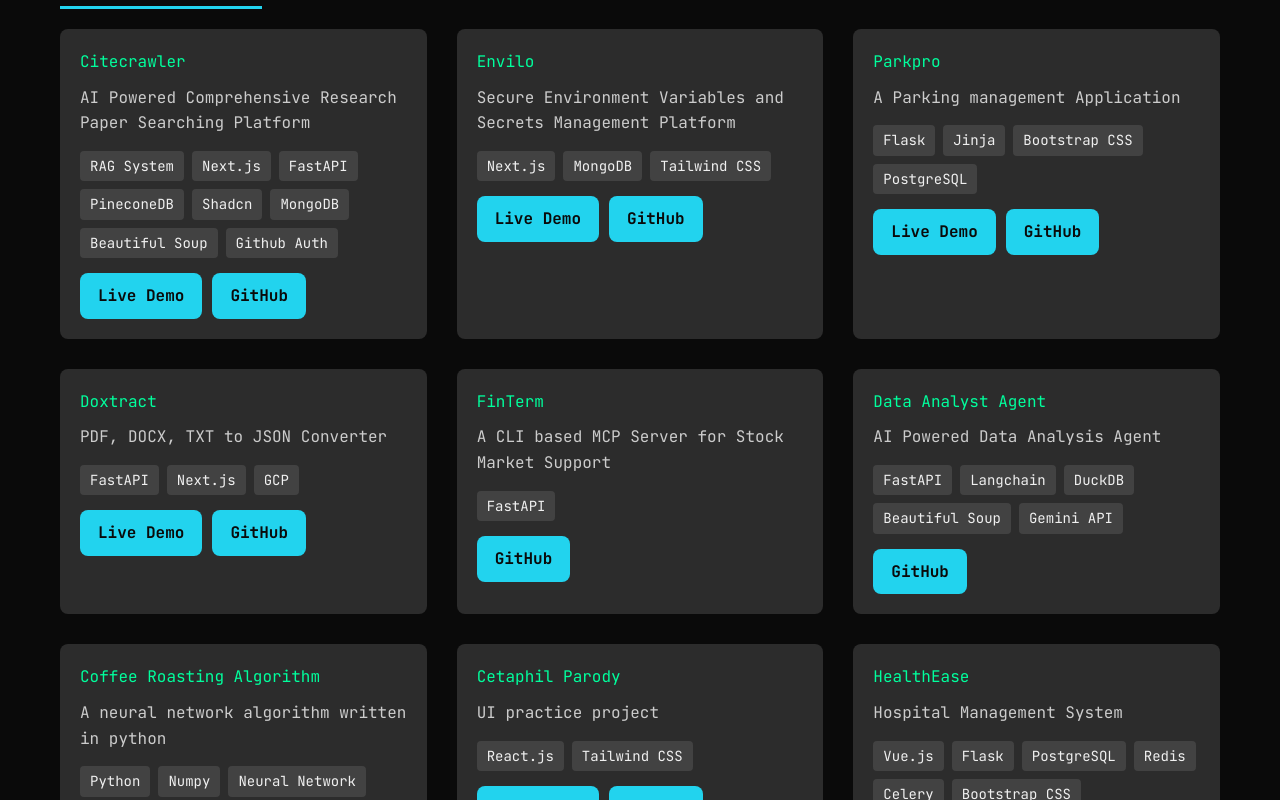
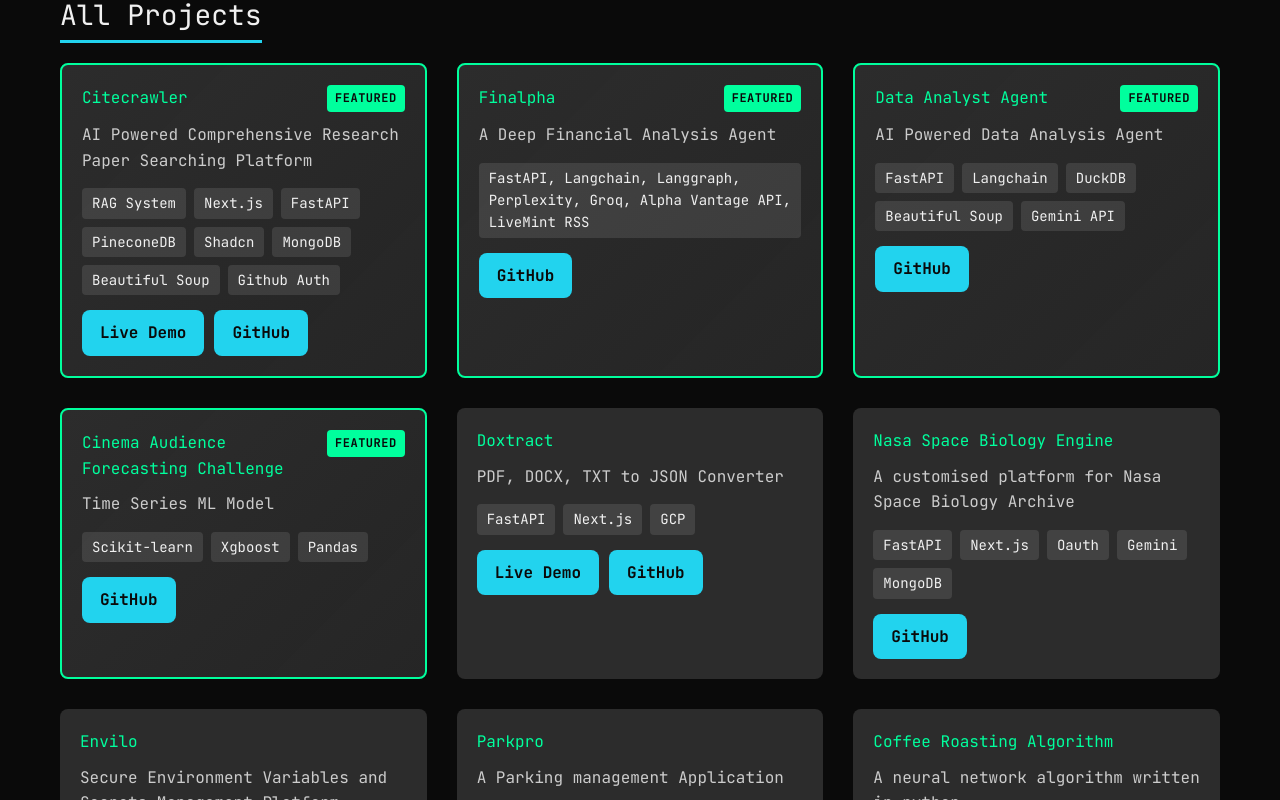
Before and after one commit to Shreyas-prog108/shreyas-portfolio, a Next.js app: page /projects in a window 1280 px wide. Shown: the part 880-1680 px from the top of the page. Built offline with nearby package versions, Linux system fonts and the light colour scheme.

Commit message:
updated portfolio

```diff
--- a/src/app/home/page.tsx
+++ b/src/app/home/page.tsx
@@ -98,33 +98,33 @@ export default function Whoami() {
     "Git", "GitHub", "GitLab", "PineconeDB" ,"Hugging Face"
   ]
 
-  // Featured blog posts (top 3)
-  const featuredBlogs = [
-    {
-      id: 1,
-      title: "Getting Started with Next.js 15",
-      excerpt: "A comprehensive guide to building modern web applications with Next.js 15 and the App Router.",
-      date: "2025-01-05",
-      readTime: "5 min read",
-      tags: ["Next.js", "React", "Web Development"]
-    },
-    {
-      id: 2,
-      title: "Building AI-Powered Applications",
-      excerpt: "Exploring the integration of AI models into web applications using modern frameworks.",
-      date: "2025-01-04",
-      readTime: "8 min read",
-      tags: ["AI", "Machine Learning", "Web Development"]
-    },
-    {
-      id: 3,
-      title: "The Future of Full-Stack Development",
-      excerpt: "Discussing emerging trends and technologies shaping the future of full-stack development.",
-      date: "2025-01-03",
-      readTime: "6 min read",
-      tags: ["Full-Stack", "Technology", "Future"]
-    }
-  ]
+  // // Featured blog posts (top 3)
+  // const featuredBlogs = [
+  //   {
+  //     id: 1,
+  //     title: "Getting Started with Next.js 15",
+  //     excerpt: "A comprehensive guide to building modern web applications with Next.js 15 and the App Router.",
+  //     date: "2025-01-05",
+  //     readTime: "5 min read",
+  //     tags: ["Next.js", "React", "Web Development"]
+  //   },
+  //   {
+  //     id: 2,
+  //     title: "Building AI-Powered Applications",
+  //     excerpt: "Exploring the integration of AI models into web applications using modern frameworks.",
+  //     date: "2025-01-04",
+  //     readTime: "8 min read",
+  //     tags: ["AI", "Machine Learning", "Web Development"]
+  //   },
+  //   {
+  //     id: 3,
+  //     title: "The Future of Full-Stack Development",
+  //     excerpt: "Discussing emerging trends and technologies shaping the future of full-stack development.",
+  //     date: "2025-01-03",
+  //     readTime: "6 min read",
+  //     tags: ["Full-Stack", "Technology", "Future"]
+  //   }
+  // ]
 
   const scrollToSkills = () => {
     const skillsSection = document.getElementById('skills-section')
@@ -174,7 +174,7 @@ export default function Whoami() {
             <div className="terminal-content">
               <p><span className="prompt">welcome@whoami:~$</span> whoami<span className="cursor1"></span></p>
               <p className="output">Shreyas Pandey</p>
-              <p className="output">Full-Stack Developer | AI&ML Developer | Student</p>
+              <p className="output"> AIML Engineer | Student</p>
               <p className="command-prompt" onClick={scrollToSkills} style={{ cursor: 'pointer' }}><span className="prompt">welcome@whoami:~$</span> cat skills.txt</p>
               <p className="command-prompt" onClick={scrollToExperience} style={{ cursor: 'pointer' }}><span className="prompt">welcome@whoami:~$</span> ls Experiences</p>
               <p className="command-prompt" onClick={scrollToProjects} style={{ cursor: 'pointer' }}><span className="prompt">welcome@whoami:~$</span> ls projects</p>
@@ -192,7 +192,7 @@ export default function Whoami() {
           <h2>About Me</h2>
           <div className="about-content">
             <div className="about-text">
-              <p>I&apos;m a passionate front-end developer and student with a focus on creating responsive and user-friendly web applications. My journey in web development started with HTML and CSS, and I&apos;ve since expanded my skills to include JavaScript, React, and various other technologies.</p>
+              <p>I&apos;m a passionate AIML Engineer and student with a focus on creating scalable and impactful AI solutions. My expertise lies around AI Agents, Langchain, Langgraph, AI SDK,NLP, Vector DB, MCP Server, and Machine Learning. </p>
               <p>When I&apos;m not coding, you can find me exploring new technologies, reading tech blogs, or contributing to open-source projects.</p>
             </div>
           </div>
@@ -276,29 +276,30 @@ export default function Whoami() {
             </div>
             <div className="project-card featured-project">
               <div className="project-header">
-                <h3>Envilo</h3>
+                <h3>FinAlpha</h3>
               </div>
-              <p>Secure Environment Variables and Secrets Management Platform</p>
+              <p>A Deep Financial Analysis Agent</p>
               <div className="tech-stack">
-                <span>Next.js</span>
-                <span>MongoDB</span>
-                <span>Tailwind CSS</span>
+                <span>FastAPI</span>
+                <span>Langchain</span>
+                <span>Langgraph</span>
+                <span>Alpha Vantage API</span>
+                <span>Perplexity Deep Search</span>
               </div>
               <div className="project-links">
-                <a href="https://github.com/Shreyas-prog108/envilo" className="button" target="_blank" rel="noopener noreferrer">Live Demo</a>
-                <a href="https://github.com/Shreyas-prog108/envilo" className="button" target="_blank" rel="noopener noreferrer">GitHub</a>
+                <a href="https://github.com/Shreyas-prog108/fin-alpha" className="button" target="_blank" rel="noopener noreferrer">GitHub</a>
               </div>
             </div>
             <div className="project-card featured-project">
               <div className="project-header">
-                <h3>Parkpro</h3>
+                <h3>Data Analyst Agent</h3>
               </div>
-              <p>A Parking management Application</p>
+              <p>AI Powered Data Analysis Agent</p>
               <div className="tech-stack">
-                <span>Flask</span>
-                <span>Jinja</span>
-                <span>Bootstrap CSS</span>
-                <span>PostgreSQL</span>
+                <span>FastAPI</span>
+                <span>Langchain</span>
+                <span>DuckDB</span>
+                <span>Beautiful Soup</span>
               </div>
               <div className="project-links">
                 <a href="https://parkpro-backend.onrender.com/" className="button" target="_blank" rel="noopener noreferrer">Live Demo</a>
@@ -313,7 +314,7 @@ export default function Whoami() {
           </div>
         </section>
 
-        <section id="blogs-section" className="blogs">
+        {/* <section id="blogs-section" className="blogs">
           <h2>Latest Blog Posts</h2>
           <div className="blog-grid">
             {featuredBlogs.map((post) => (
@@ -350,7 +351,7 @@ export default function Whoami() {
               View All Blog Posts →
             </a>
           </div>
-        </section>
+        </section> */}
 
           <section className="achievements">
             <h2>Achievements</h2>
@@ -479,7 +480,7 @@ export default function Whoami() {
         <p>© {new Date().getFullYear()} Shreyas Pandey | Built with Love</p>
         <div className="social-links">
           <a href="/projects" className="social-link">Projects</a>
-          <a href="/blogs" className="social-link">Blog</a>
+          {/* <a href="/blogs" className="social-link">Blog</a> */}
           <a href="https://x.com/Shreyas_Pandeyy" className="social-link" target="_blank" rel="noopener noreferrer">X</a>
           <a href="https://www.linkedin.com/in/shreyaspandeyy/" className="social-link" target="_blank" rel="noopener noreferrer">LinkedIn</a>
           <a href="https://github.com/Shreyas-prog108" className="social-link" target="_blank" rel="noopener noreferrer">Github</a>
--- a/src/app/layout.tsx
+++ b/src/app/layout.tsx
@@ -14,8 +14,8 @@ const jetbrainsMono = JetBrains_Mono({
 })
 
 export const metadata: Metadata = {
-  title: 'Shreyas Pandey - Full-Stack Developer & AI Engineer',
-  description: 'Experienced Full-Stack Developer and AI Engineer specializing in Next.js, React, Python, and AI/ML solutions. Currently working at Fills AI and 21 Spheres. Explore my projects, blog, and technical expertise.',
+  title: 'Shreyas Pandey - AIML Engineer',
+  description: 'Experienced AIML Engineer specializing in complex AI/ML solutions. Currently working at Fills AI. Explore my projects, blog, and technical expertise.',
   keywords: ['Full-Stack Developer', 'AI Engineer', 'Next.js', 'React', 'Python', 'Machine Learning', 'Web Development', 'Shreyas Pandey'],
   authors: [{ name: 'Shreyas Pandey' }],
   creator: 'Shreyas Pandey',
@@ -23,7 +23,7 @@ export const metadata: Metadata = {
   openGraph: {
     type: 'website',
     locale: 'en_US',
-    url: 'https://shreyaspandey.dev',
+    url: 'https://shreyaspandey.me',
     title: 'Shreyas Pandey - Full-Stack Developer & AI Engineer',
     description: 'Experienced Full-Stack Developer and AI Engineer specializing in Next.js, React, Python, and AI/ML solutions.',
     siteName: 'Shreyas Pandey - Whoami',
--- a/src/app/projects/page.tsx
+++ b/src/app/projects/page.tsx
@@ -11,19 +11,62 @@ export default function Projects() {
       techStack: ["RAG System", "Next.js", "FastAPI", "PineconeDB", "Shadcn", "MongoDB", "Beautiful Soup", "Github Auth"],
       liveDemo: "https://citecrawler.vercel.app/",
       github: "https://github.com/Shreyas-prog108/citecrawler",
+      featured: true
+    },
+    {
+      id: 2,
+      title: "Finalpha",
+      description: "A Deep Financial Analysis Agent",
+      techStack: ["FastAPI, Langchain, Langgraph, Perplexity, Groq, Alpha Vantage API, LiveMint RSS"],
+      liveDemo: null,
+      github: "https://github.com/Shreyas-prog108/fin-alpha",
+      featured: true
+    },
+    {
+      id: 3,
+      title: "Data Analyst Agent",
+      description: "AI Powered Data Analysis Agent",
+      techStack: ["FastAPI", "Langchain", "DuckDB", "Beautiful Soup", "Gemini API"],
+      liveDemo: null,
+      github: "https://github.com/Shreyas-prog108/data-analysis-agent",
+      featured: true
+    },
+    {
+      id: 4,
+      title: "Cinema Audience Forecasting Challenge",
+      description: "Time Series ML Model",
+      techStack: ["Scikit-learn", "Xgboost", "Pandas"],
+      github: "https://github.com/Shreyas-prog108/Cinema-Audience-Forecasting-Challenge",
+      featured: true
+    },
+    {
+      id: 5,
+      title: "Doxtract",
+      description: "PDF, DOCX, TXT to JSON Converter",
+      techStack: ["FastAPI", "Next.js", "GCP"],
+      liveDemo: "https://doxtract.vercel.app/",
+      github: "https://github.com/Shreyas-prog108/doxtract",
       featured: false
     },
     {
-      id: 2,
+      id: 6,
+      title: "Nasa Space Biology Engine",
+      description: "A customised platform for Nasa Space Biology Archive",
+      techStack: ["FastAPI", "Next.js", "Oauth", "Gemini", "MongoDB"],
+      github: "https://github.com/Shreyas-prog108/nasa-biology-engine",
+      featured: false
+    },
+    {
+      id: 7,
       title: "Envilo",
       description: "Secure Environment Variables and Secrets Management Platform",
-      techStack: ["Next.js", "MongoDB", "Tailwind CSS"],
-      liveDemo: "https://github.com/Shreyas-prog108/envilo",
+      techStack: ["Next.js", "PostgreSQL", "Cloudflare", "Nginx", "Tailwind CSS"],
+      // liveDemo: "https://github.com/Shreyas-prog108/envilo",
       github: "https://github.com/Shreyas-prog108/envilo",
       featured: false
     },
     {
-      id: 3,
+      id: 8,
       title: "Parkpro",
       description: "A Parking management Application",
       techStack: ["Flask", "Jinja", "Bootstrap CSS", "PostgreSQL"],
@@ -32,34 +75,7 @@ export default function Projects() {
       featured: false
     },
     {
-      id: 4,
-      title: "Doxtract",
-      description: "PDF, DOCX, TXT to JSON Converter",
-      techStack: ["FastAPI", "Next.js", "GCP"],
-      liveDemo: "https://doxtract.vercel.app/",
-      github: "https://github.com/Shreyas-prog108/doxtract",
-      featured: false
-    },
-    {
-      id: 5,
-      title: "FinTerm",
-      description: "A CLI based MCP Server for Stock Market Support",
-      techStack: ["FastAPI"],
-      liveDemo: null,
-      github: "https://github.com/Shreyas-prog108/FinTerm",
-      featured: false
-    },
-    {
-      id: 6,
-      title: "Data Analyst Agent",
-      description: "AI Powered Data Analysis Agent",
-      techStack: ["FastAPI", "Langchain", "DuckDB", "Beautiful Soup", "Gemini API"],
-      liveDemo: null,
-      github: "https://github.com/Shreyas-prog108/data-analysis-agent",
-      featured: false
-    },
-    {
-      id: 7,
+      id: 9,
       title: "Coffee Roasting Algorithm",
       description: "A neural network algorithm written in python",
       techStack: ["Python", "Numpy", "Neural Network"],
@@ -68,16 +84,7 @@ export default function Projects() {
       featured: false
     },
     {
-      id: 8,
-      title: "Cetaphil Parody",
-      description: "UI practice project",
-      techStack: ["React.js", "Tailwind CSS"],
-      liveDemo: "https://cetaphilparody.vercel.app/",
-      github: "https://github.com/Shreyas-prog108/cetaphil-parody",
-      featured: false
-    },
-    {
-      id: 9,
+      id: 10,
       title: "HealthEase",
       description: "Hospital Management System",
       techStack: ["Vue.js", "Flask", "PostgreSQL", "Redis", "Celery", "Bootstrap CSS"],
--- /dev/null
+++ b/src/types/style-imports.d.ts
@@ -0,0 +1,3 @@
+declare module '*.css'
+declare module '*.scss'
+declare module '*.sass'
--- a/tsconfig.json
+++ b/tsconfig.json
@@ -1,6 +1,6 @@
 {
   "compilerOptions": {
-    "target": "es5",
+    "target": "es2017",
     "lib": ["dom", "dom.iterable", "es6"],
     "allowJs": true,
     "skipLibCheck": true,
@@ -18,11 +18,10 @@
         "name": "next"
       }
     ],
-    "baseUrl": ".",
     "paths": {
       "@/*": ["./src/*"]
     }
   },
-  "include": ["next-env.d.ts", "**/*.ts", "**/*.tsx", ".next/types/**/*.ts"],
+  "include": ["next-env.d.ts", "**/*.ts", "**/*.tsx", "**/*.d.ts", ".next/types/**/*.ts"],
   "exclude": ["node_modules"]
 }
```
